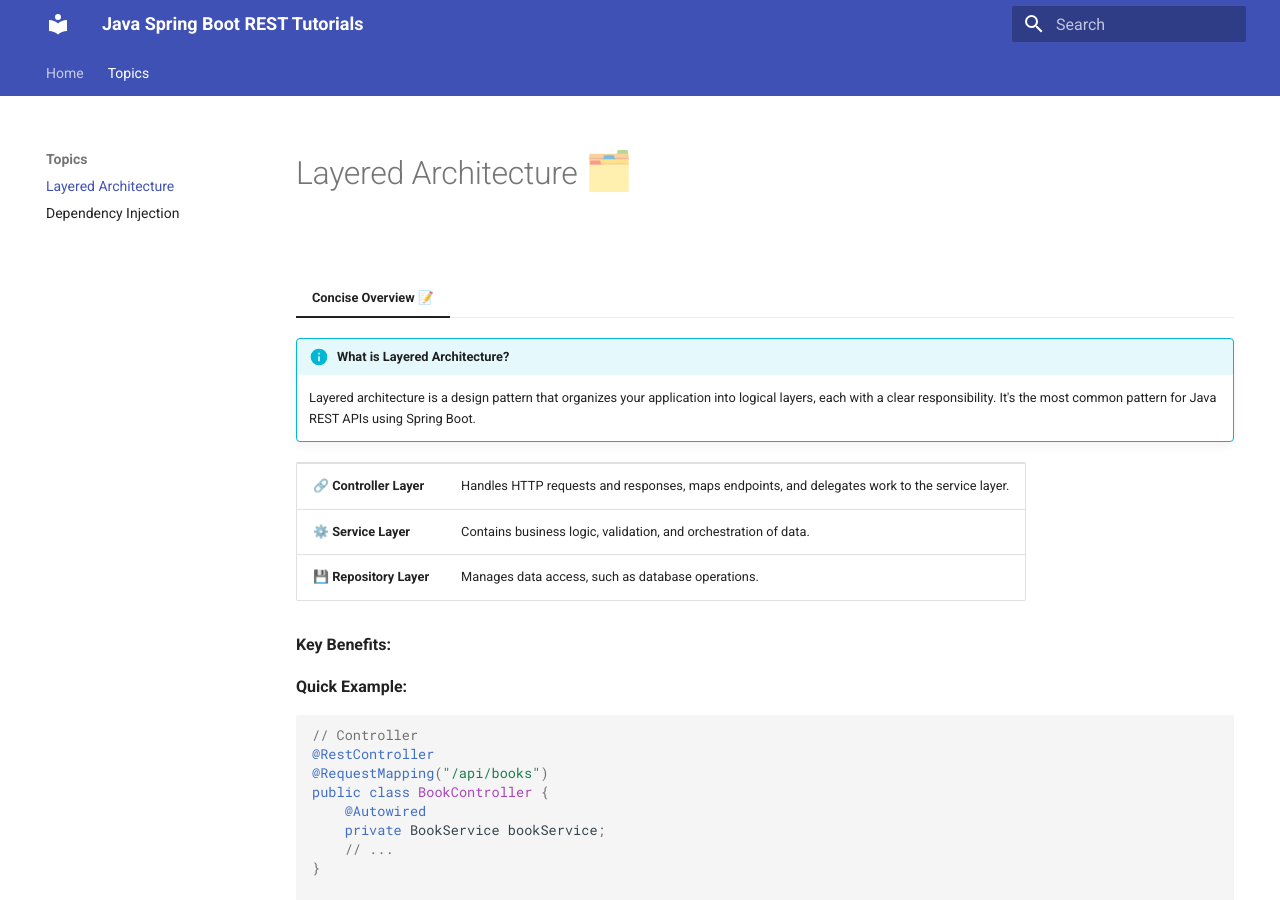
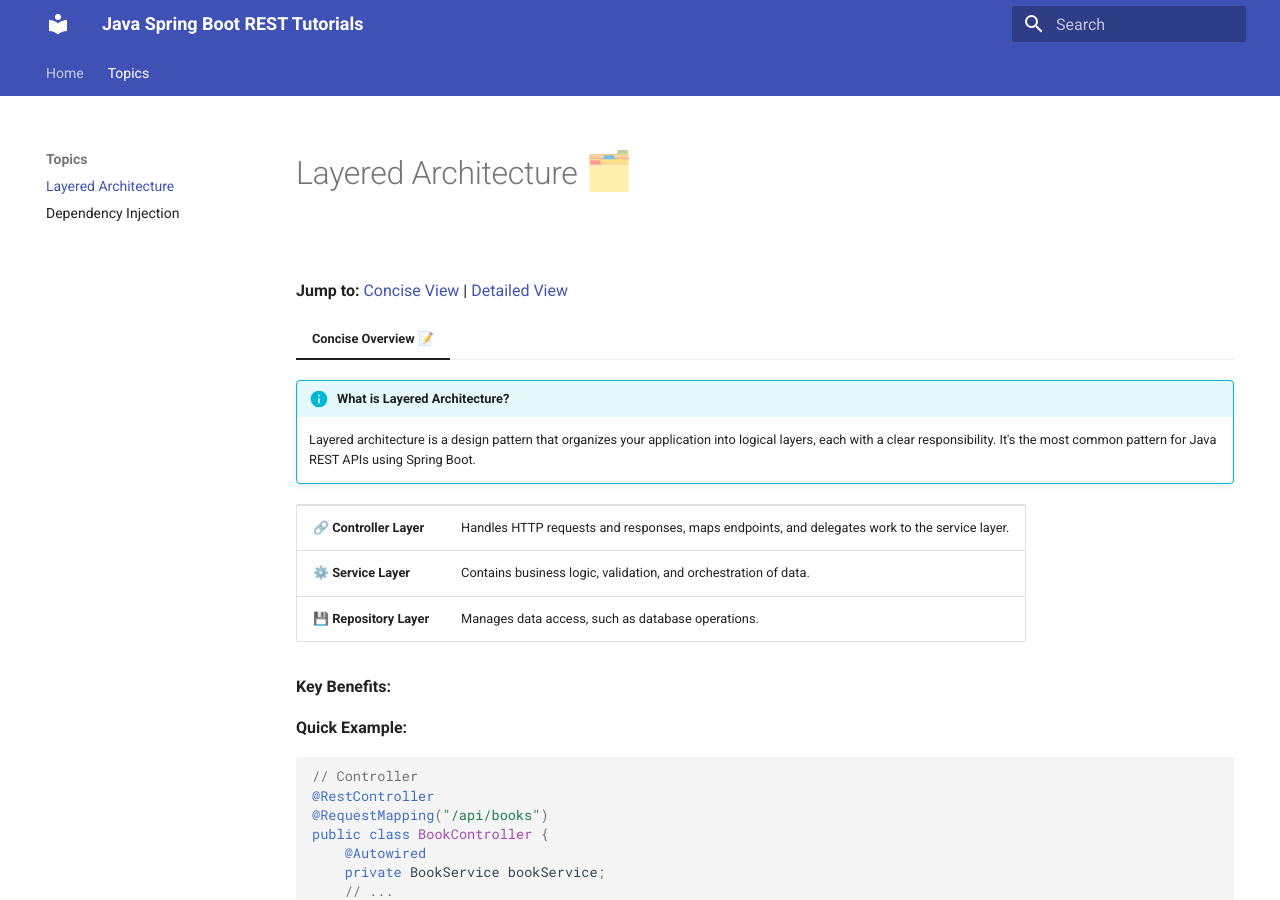
Before and after one commit to udayganeshK/java-tutorial, an MkDocs documentation site: the page built from docs/topics/layered-architecture.md, in a window 1280 px wide and 900 px high. Built offline with MkDocs 1.6.1 and Material for MkDocs 9.7.7, drawn with Linux system fonts in a browser that asks for light colours.

Commit message:
docs: add 'Jump to' anchor links for tab navigation in Layered Architecture topic

```diff
--- a/docs/topics/layered-architecture.md
+++ b/docs/topics/layered-architecture.md
@@ -1,7 +1,14 @@
+
 
 # Layered Architecture <span style="font-size:1.2em;">🗂️</span>
 
 <br>
+
+<div style="margin-bottom: 1em;">
+<b>Jump to:</b>
+<a href="#concise-overview-">Concise View</a> |
+<a href="#detailed-guide-">Detailed View</a>
+</div>
 
 === "Concise Overview 📝"
 
```
